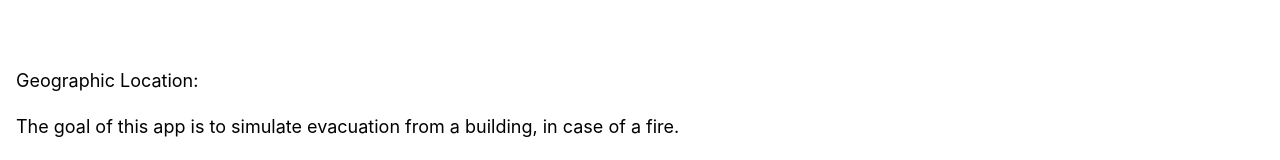
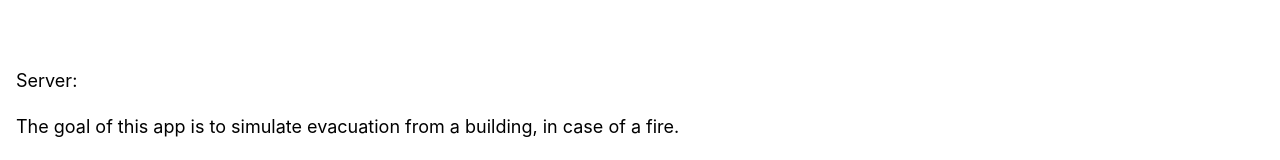
Before and after one commit to Benz56/Evac, a React (Create React App) app in the folder Frontend/: page / in a window 1280 px wide. Shown: the part 239-399 px from the top of the page. Built offline with nearby package versions, Linux system fonts and the light colour scheme; no server answers.

Commit message:
Process env to geo.

```diff
--- a/Frontend/src/screens/IntroductionScreens.tsx
+++ b/Frontend/src/screens/IntroductionScreens.tsx
@@ -15,7 +15,7 @@ const IntroductionScreen = () => {
 
       <div className='paragraphs'>
         <p>
-          Geographic Location: {GeoLocation()}
+          Server: {process.env.SERVER_NAME}
         </p>
         <p>
           The goal of this app is to simulate evacuation from a building, in case of a fire.
@@ -38,11 +38,4 @@ const IntroductionScreen = () => {
   )
 }
 
-const GeoLocation = () => {
-  return navigator.geolocation.getCurrentPosition((position) => {
-    return position.coords.latitude + " " + position.coords.longitude;
-  }
-  );
-}
-
 export default IntroductionScreen;
```
